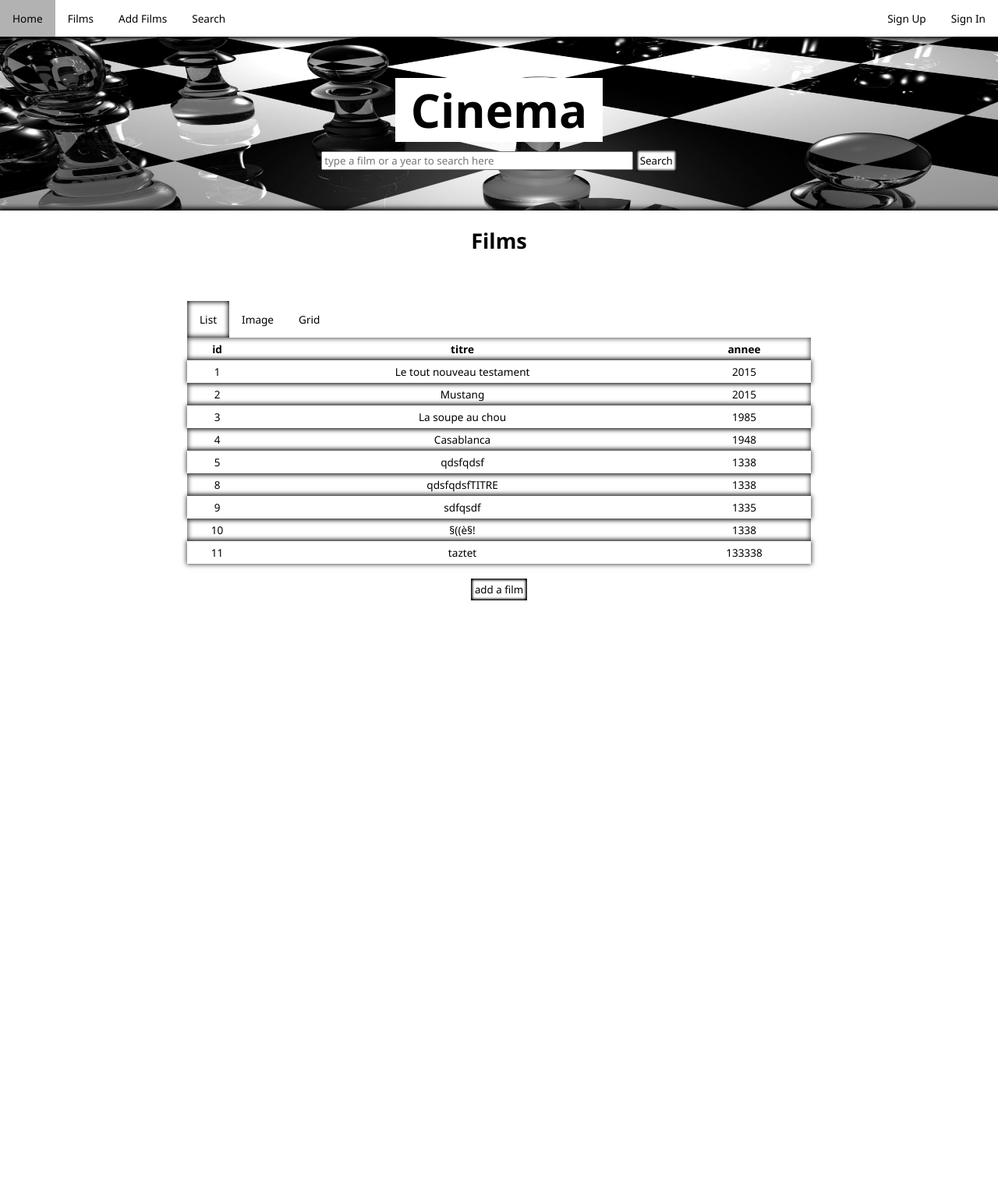
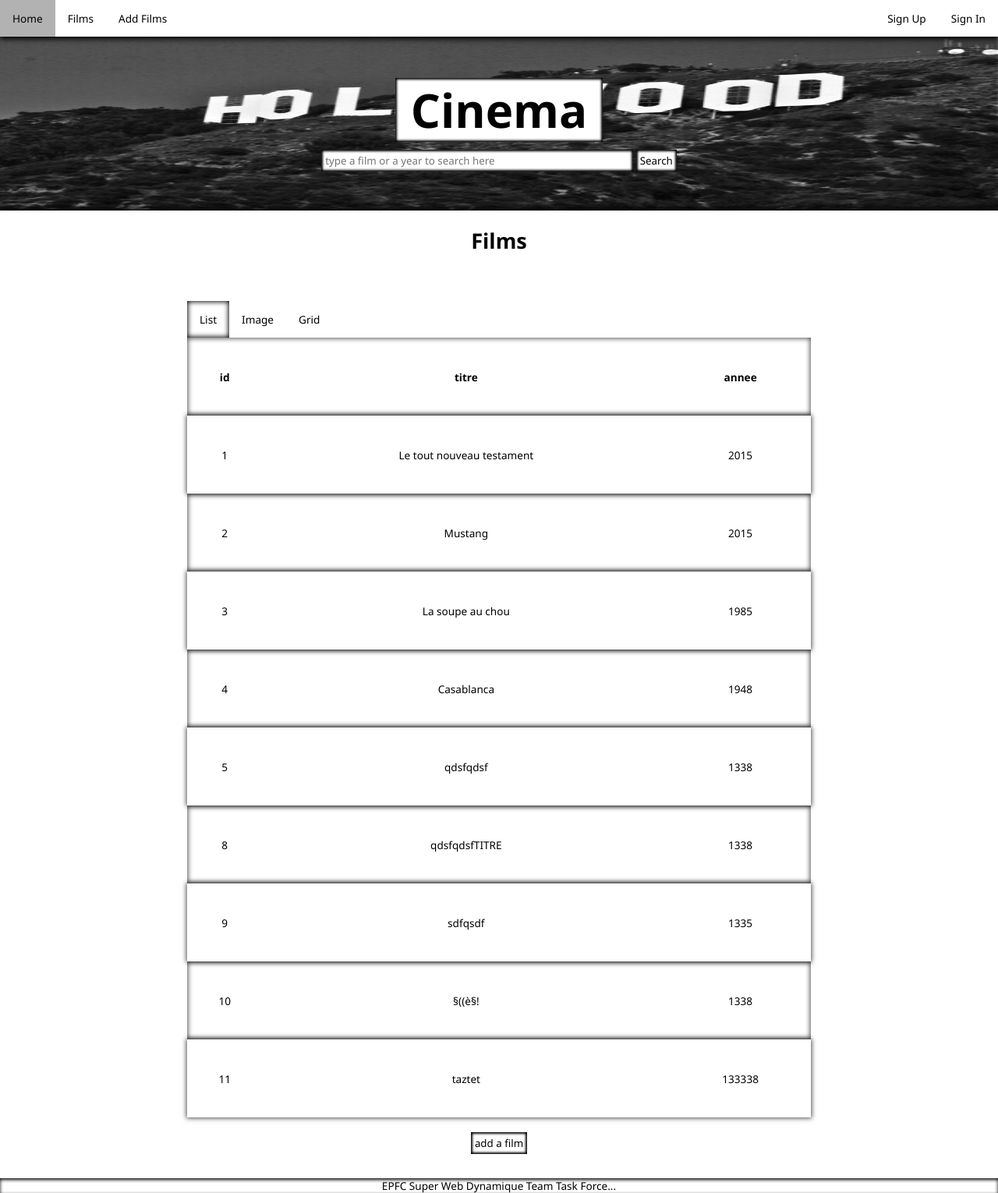
Before and after one commit to testEpfc/cinema, a PHP site: page /films.php?isList=1 in a window 1280 px wide. Shown: the whole page at 78% size. Before the commit the page ends 770 px from the top, so only its background shows below. Run offline with PHP 8.4, Linux system fonts and the light colour scheme; data comes from the database, SQL or seed files in the repository; both versions use the stored data as it was after the commit.

Commit message:
list sizes fixed banner link added

```diff
--- a/css/cinema.css
+++ b/css/cinema.css
@@ -153,11 +153,13 @@ footer {
     padding-bottom: 0px;
     background-color: white;
     position: absolute;
+    z-index: 20;
     bottom: 0px;
     width:100%;
     /*height: 120px;*/
     /*min-height: 120px;*/
     box-shadow: 0px 2px 4px black inset;
+    /*position: relative;*/
 }
 table {
     margin: auto;
@@ -253,11 +255,16 @@ table.resultList, .navbar.miniNavbar, table.responsiveTable, .gridTable {
     /*width: 100px;*/
     display: inline-block;
     padding: 0 20px 0 20px;
+    box-shadow:  0px 0px 3px 2px rgba(0,0,0,1) inset;
+}
+.masterH1 a{
+    text-decoration: none;
+    color: black;
 }
 main h1:first-of-type {
     margin-bottom: 40px;
 }
-input[type=submit], a button {
+input[type=submit], input[type=text], a button {
     /*text-decoration: none;*/
     border: none;
     color: black;
@@ -265,7 +272,7 @@ input[type=submit], a button {
     box-shadow:  0px 0px 3px 2px rgba(0,0,0,1) inset;
     padding: 5px;
 }
-input[type=submit]:hover, a button:hover {
+input[type=submit]:hover, input[type=text]:hover, a button:hover, .masterH1:hover {
 /*    background-color: rgba(0,0,0,0.5);
     background-color: rgba(0,0,0,0.5);
     background-color: rgba(255,255,255,0.2);*/
--- a/css/gridTable.css
+++ b/css/gridTable.css
@@ -13,23 +13,31 @@
 }
 .gridTableContainerExt {
    margin: auto;
+   margin: 20px auto 10px auto;
    float: left;
-   width: 190px;
+   /*width: 190px;*/
+   width: 200px;
+   /*padding: 0 5px 0 5px;*/
    height: 249px;
-    overflow: hidden;
+   height: 265px;
+    /*overflow: hidden;*/
 }
 .gridTableContainerExt h3 {
    margin: auto;
    width: 190px;
-   height: 16px;
+   width: 180px;
+   /*height: 16px;*/
+   height: 32px;
     overflow: hidden;
 }
 .gridTableContainer {
    position: relative;
    /*width: 100%;  for IE 6 */
+   width: 150;
    margin: auto;
+   margin: 20px auto 20px auto;
    /*float: left;*/
-   margin: 10px 20px 20px 20px;
+   /*margin: 10px 20px 20px 20px;*/
 }
 .gridTableContainer img {
    width:150px;
@@ -40,15 +48,19 @@
    /*box-shadow: 0 0 5px 2px white;*/
 }
 .gridTableContainer .compacteur {
+   margin: auto;
+   margin: 0;
    position: absolute;
    top: 0px;
-   left: 0;
-   width: 100%;
-   padding: 10px;
+   /*left: 0;*/
+   left: 25px;
+   /*width: 100%;*/
+   /*padding: 10px;*/
    padding: 5px;
-   width:130px;
+   /*padding: 0px;*/
+   /*width:130px;*/
    width:150px;
-   height: 180px;
+   /*height: 180px;*/
    height: 200px;
    overflow: hidden;
    text-align: center;
@@ -57,6 +69,7 @@
 .gridTableContainer .compacteur:hover {
     color: inherit;
     background-color: rgba(0,0,0,0.3);
+    color: white;
 }
 
 
--- a/css/navigationBar.css
+++ b/css/navigationBar.css
@@ -1,5 +1,7 @@
 /*.navbar ul {*/
 ul.navbar  {
+    position: relative;
+    z-index: 100;
     list-style-type: none;
     margin: 0;
     padding: 0;
--- a/css/responsiveTable.css
+++ b/css/responsiveTable.css
@@ -36,6 +36,19 @@ and open the template in the editor.
 }
 .responsiveTable tr {
     /*border: 1px solid black;*/
+    /*max-height: 200px;*/
+}
+.responsiveTable td {
+    /*border: 1px solid black;*/
+    max-height: 100px;
+    /*height: 100px;*/
+    overflow: hidden;
+}
+.responsiveTable tr:nth-child(odd){
+    box-shadow:  0px 0px 6px 1px rgba(0,0,0,0.7);
+}
+.responsiveTable tr:nth-child(even){
+    box-shadow:  0px 0px 6px 1px rgba(0,0,0,0.7) inset;
 }
 @media screen and (min-width: 800px) {
     .responsiveTable {
@@ -54,28 +67,34 @@ and open the template in the editor.
     }
     .responsiveTable th {
         display: table-cell;
+        /*display: initial;*/
         /*color:yellow;*/
     }
     .responsiveTable tr {
         /*border: solid black 1px;*/
+        height: 100px;
+        overflow: hidden;
     }
     .responsiveTable {
         /*width: 80%;*/
         margin: auto;
         text-align: center;
     }
+    .responsiveTable .responsiveTableSizer {
+        /*border: 1px solid black;*/
+        max-height: 100px;
+        /*height: 100px;*/
+        /*width: 100px !important;*/
+        /*overflow: hidden !important;*/
+        overflow: hidden;
+        /*color: white !important;*/
+    }
 
 
-/*    .responsiveTable tr:nth-child(odd){
-        box-shadow:  0px 0px 6px 1px rgba(0,0,0,0.7);
-    }
-    .responsiveTable tr:nth-child(even){
-        box-shadow:  0px 0px 6px 1px rgba(0,0,0,0.7) inset;
-    }    */
-}
     .responsiveTable tr:nth-child(even){
         box-shadow:  0px 0px 6px 1px rgba(0,0,0,0.7);
     }
     .responsiveTable tr:nth-child(odd){
         box-shadow:  0px 0px 6px 1px rgba(0,0,0,0.7) inset;
     }
+}
--- a/css/resultList.css
+++ b/css/resultList.css
@@ -44,6 +44,10 @@ and open the template in the editor.
 .resultList td {
     padding: 10px;
 }
+.resultList .resultListSizer {
+    max-height: 200px;
+    overflow: hidden;
+}
 /*.resultList td{
     width: 1400px;
 }*/
--- a/films.php
+++ b/films.php
@@ -54,6 +54,9 @@ try {
 
 //    $porteMysql = new PDO('mysql:host=localhost;dbname='.$DBName.';charset=utf8', 'root', '');
     $isList = 0;
+    $isList = 2;
+    $isList = 1;
+    $isList = 2;
     $isEmpty = 1;
     $badSearch = 0;
     $search = '';
@@ -162,13 +165,19 @@ $porteMysql = null;
             $imageClass = '';
             $gridClass = '';
         }
-        elseif($isList  == 0)
+        elseif($isList  == 2)
         {
             $listClass = '';
             $imageClass = ' class="active"';
             $gridClass = '';
         }
-        else
+        elseif($isList  == 3)
+        {
+            $listClass = '';
+            $imageClass = '';
+            $gridClass = ' class="active"';
+        }
+        elseif($isList  == 0)
         {
             $listClass = '';
             $imageClass = '';
@@ -180,16 +189,16 @@ $porteMysql = null;
 //            echo '<a href="films.php?isList=1"> <button> List </button></a></li><li>';
 //            echo '<a href="films.php?isList=0"> <button> Image </button></a>';
             echo '<a href="films.php?isList=1"'.$listClass.'> List </a></li><li>';
-            echo '<a href="films.php?isList=0"'.$imageClass.'> Image </a></li><li>';
-            echo '<a href="films.php?isList=2"'.$gridClass.'> Grid </a>';
+            echo '<a href="films.php?isList=2"'.$imageClass.'> Image </a></li><li>';
+            echo '<a href="films.php?isList=3"'.$gridClass.'> Grid </a>';
         }
         else
         {
 //            echo '<a href="films.php?isList=1&search='.$search.'"> <button> List </button></a>';
 //            echo '<a href="films.php?isList=0&search='.$search.'"> <button> Image </button></a>';
             echo '<a href="films.php?isList=1&search='.$search.'"'.$listClass.'> List </a></li><li>';
-            echo '<a href="films.php?isList=0&search='.$search.'"'.$imageClass.'> Image </a></li><li>';
-            echo '<a href="films.php?isList=2&search='.$search.'"'.$gridClass.'> Grid </a>';
+            echo '<a href="films.php?isList=2&search='.$search.'"'.$imageClass.'> Image </a></li><li>';
+            echo '<a href="films.php?isList=3&search='.$search.'"'.$gridClass.'> Grid </a>';
         }
         ?>
         </li></ul>
@@ -203,12 +212,12 @@ $porteMysql = null;
             responsiveTableFiller($all,$allTitre);
         }
 //        elseif($isList == 0)
-        elseif($isList == 0)
+        elseif($isList == 2)
         {
             include 'resultListFiller.php';
             resultListFiller($all);
         }
-        elseif($isList == 2)
+        elseif($isList == 3)
         {
             include 'gridTableFiller.php';
             gridTableFiller($all);
--- a/header.php
+++ b/header.php
@@ -1,7 +1,7 @@
 <?php
 $srcImage = "ressources/1.jpg ";
 $srcImage = "ressources/chess_board_glass_black_white_surface_15259_2560x1024.jpg ";
-
+$srcImage = "ressources/dark-clouds-over-hollywood.jpg ";
 $links = array('index.php','signin.php','signup.php','films.php','form.php');
 $activeMark = '" class="active';
 $linksSize = count($links);
@@ -24,7 +24,7 @@ $j=0;
             <img src="<?php echo $srcImage; ?>">
         </div>
         <div class="overlapper">
-        <h1 class="masterH1"> Cinema </h1>
+            <h1 class="masterH1"> <a href="<?php echo $links[0] ?>"> Cinema </a></h1>
         <br>
 
         <form method="get" action="films.php">
@@ -50,6 +50,6 @@ $j=0;
         <li><a href="<?php echo $links[$j++] ?>" > Films </a></li>
         <li><a href="<?php echo $links[$j++] ?>" > Add Films </a></li>
         <!--<li class="nav-right"><a href=""> Search </a></li>-->
-        <li><a href=""> Search </a></li>
+        <!--<li><a href=""> Search </a></li>-->
     </ul>
 </header>
--- a/responsiveTableFillerWithoutJS.php
+++ b/responsiveTableFillerWithoutJS.php
@@ -13,7 +13,7 @@
             <?php for($i=0; $i<$row;++$i){ ?>
             <tr>
                 <?php for($j=0; $j<$column;++$j){ ?>
-                    <td data-tab="<?php echo $tableTitle[$j][0] ?>"> <?php echo $tableData[$i][$j] ?> </th>
+                <td data-tab="<?php echo $tableTitle[$j][0] ?>"> <div class="responsiveTableSizer"><?php echo $tableData[$i][$j] ?> </div></td>
                 <?php } ?>
             </tr>
             <?php } ?>
--- a/resultListFiller.php
+++ b/resultListFiller.php
@@ -18,7 +18,7 @@
         for($i=0;$i<$row;++$i)
         {
             echo '<tr>';
-            echo '<td>';
+            echo '<td><div class="resultListSizer">';
 //            echo '<img src="DbAffiches/Affiche1.jpg" alt=""/>';
 //
 //            echo "<h3>".$all[$i]['titre']."";
@@ -40,7 +40,7 @@
             echo " (".$tableData[$i][$indexToUse[1]].") </h3>";
             echo $tableData[$i][$indexToUse[2]];
 
-            echo '</td>';
+            echo '</td></td>';
             echo '</tr>';
         }
         echo '</table>';
```
Also changed, not shown: private/scripts/film.sql (+10 -8 lines), private/scripts/film_old3.sql (added, +52 -0 lines), ressources/dark-clouds-over-hollywood.jpg (added).
